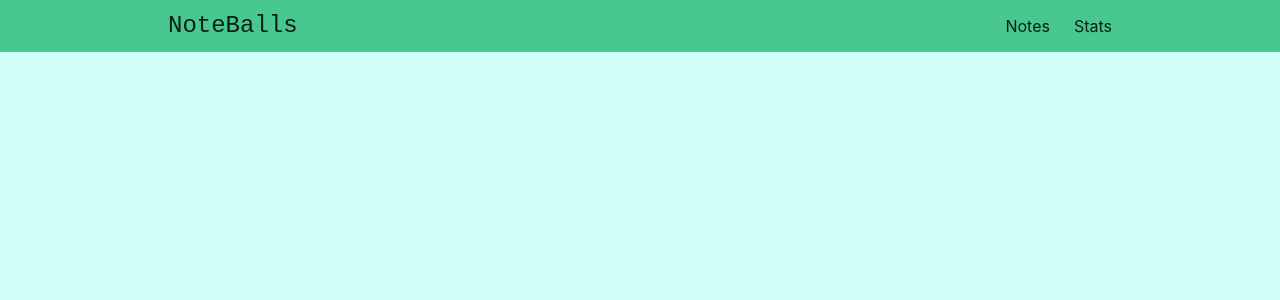
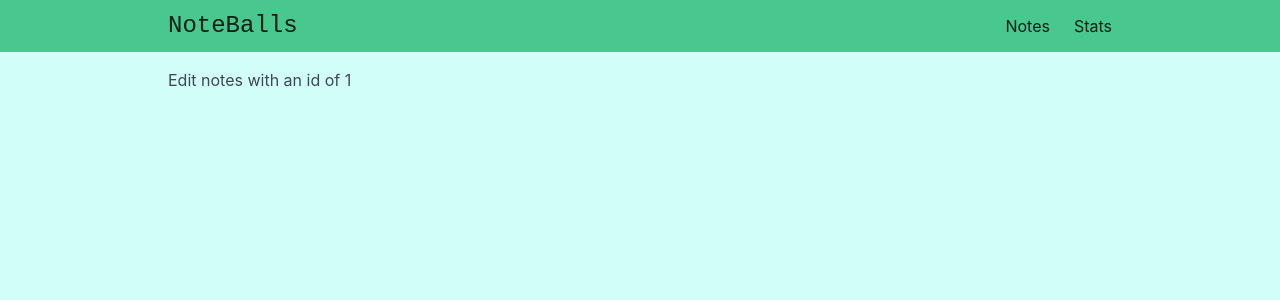
Before and after one commit to EricTimRussell/Refresher, a Vue app: page /editNote/1 in a window 1280 px wide. Shown: the top 300 px of the page. Built offline with nearby package versions, Linux system fonts and the light colour scheme.

Commit message:
edit note path and view

```diff
--- a/src/components/Notes/Notes.vue
+++ b/src/components/Notes/Notes.vue
@@ -9,7 +9,7 @@
       </div>
     </div>
     <footer class="card-footer">
-      <a href="#" class="card-footer-item">Edit</a>
+      <RouterLink :to="`/editNote/${note.id}`" href="#" class="card-footer-item">Edit</RouterLink>
       <a @click.prevent="storeNotes.deleteNote(note.id)" class="card-footer-item">Delete</a>
     </footer>
   </div>
--- a/src/router/index.js
+++ b/src/router/index.js
@@ -1,6 +1,7 @@
 import { createRouter, createWebHistory } from 'vue-router'
 import NotesView from "@/views/NotesView.vue"
 import StatsView from "@/views/StatsView.vue"
+import EditNoteView from "@/views/EditNoteView.vue"
 
 const router = createRouter({
   history: createWebHistory(import.meta.env.BASE_URL),
@@ -8,12 +9,17 @@ const router = createRouter({
     {
       path: '/',
       name: 'notes',
-      component: NotesView,
+      component: NotesView
     },
     {
       path: '/stats',
       name: 'stats',
-      component: StatsView,
+      component: StatsView
+    },
+    {
+      path: '/editNote/:id',
+      name: 'edit-note',
+      component: EditNoteView
     }
   ],
 })
--- /dev/null
+++ b/src/views/EditNoteView.vue
@@ -0,0 +1,13 @@
+<template>
+  <div class="edit-notes">
+    <h1>Edit notes with an id of {{ $route.params.id }}</h1>
+  </div>
+</template>
+
+<script setup>
+
+</script>
+
+<style scoped>
+
+</style>
```
